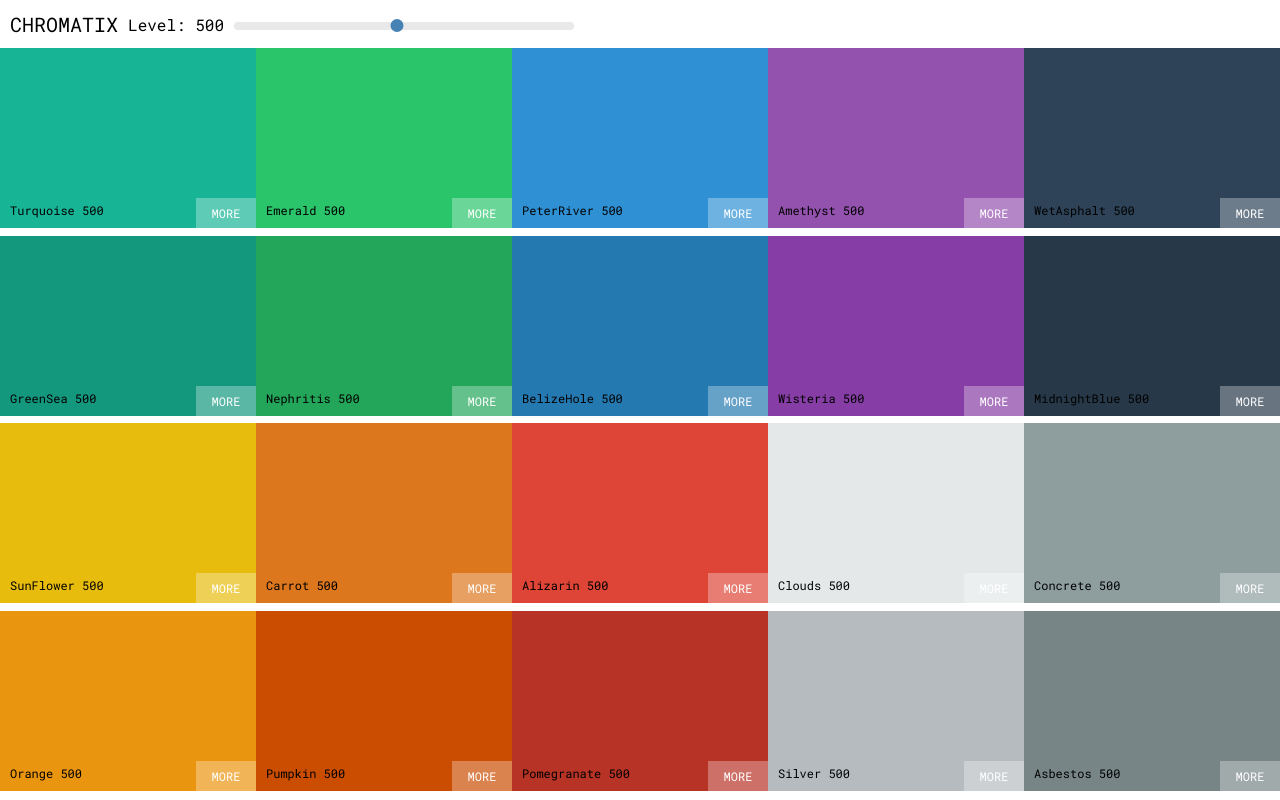
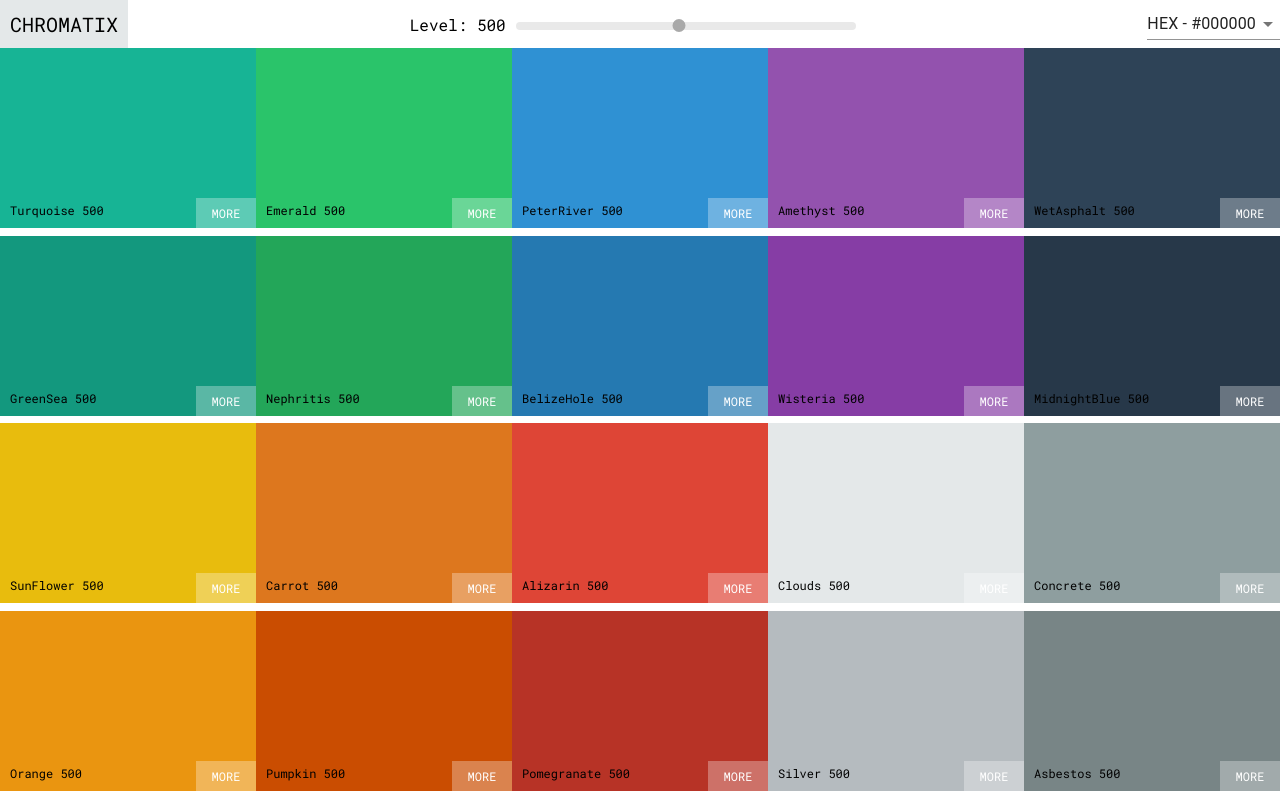
Before and after one commit to Kunstix/Chromatix, a React (Create React App) app: page / in a window 1280 px wide. Built offline with nearby package versions, Linux system fonts and the light colour scheme.

Commit message:
snackbar

```diff
--- a/package.json
+++ b/package.json
@@ -3,6 +3,8 @@
   "version": "0.1.0",
   "private": true,
   "dependencies": {
+    "@material-ui/core": "^4.10.0",
+    "@material-ui/icons": "^4.9.1",
     "@testing-library/jest-dom": "^4.2.4",
     "@testing-library/react": "^9.3.2",
     "@testing-library/user-event": "^7.1.2",
--- a/src/components/colors/Palette.jsx
+++ b/src/components/colors/Palette.jsx
@@ -4,18 +4,21 @@ import ColorBox from './ColorBox';
 import './Palette.css';
 
 class Palette extends Component {
-  state = { level: 500 };
+  state = { level: 500, format: 'hex' };
 
   changeColorLevel(level) {
     this.setState({ level });
   }
 
+  changeFormat(format) {
+    this.setState({ format });
+  }
+
   render() {
     const { colors } = this.props.palette;
-    const { level } = this.state;
-
+    const { level, format } = this.state;
     const colorBoxes = colors[level].map(color => (
-      <ColorBox key={color.name} name={color.name} bg={color.hex} />
+      <ColorBox key={color.name} name={color.name} bg={color[format]} />
     ));
 
     return (
@@ -23,6 +26,7 @@ class Palette extends Component {
         <Navbar
           level={level}
           changeLevel={level => this.changeColorLevel(level)}
+          changeFormat={format => this.changeFormat(format)}
         />
         <div className='Palette-colors'>{colorBoxes}</div>
       </div>
--- a/src/components/nav/Navbar.css
+++ b/src/components/nav/Navbar.css
@@ -3,7 +3,7 @@
 .Navbar {
   display: flex;
   align-items: center;
-  justify-content: flex-start;
+  justify-content: space-between;
   height: 6vh;
   font-family: 'Roboto Mono', sans-serif;
 }
@@ -11,6 +11,7 @@
 .logo {
   display: flex;
   align-items: center;
+  background-color: #e4e8e9;
   height: 100%;
   padding: 0 10px;
   font-family: 'Roboto Mono', sans-serif;
@@ -45,7 +46,11 @@
   height: 13px;
   margin-left: -7px;
   margin-top: -3px;
-  background-color: steelblue;
-  border: 2px solid steelblue;
+  background-color: darkgrey;
+  border: 2px solid darkgrey;
   outline: none;
 }
+
+.select-container {
+  font-size: 15px;
+}
--- a/src/components/nav/Navbar.jsx
+++ b/src/components/nav/Navbar.jsx
@@ -1,11 +1,29 @@
 import React, { Component } from 'react';
 import Slider from 'rc-slider';
+import Select from '@material-ui/core/Select';
+import MenuItem from '@material-ui/core/MenuItem';
+import Snackbar from '@material-ui/core/Snackbar';
+import IconButton from '@material-ui/core/IconButton';
+import CloseIcon from '@material-ui/icons/Close';
 import 'rc-slider/assets/index.css';
 import './Navbar.css';
 
 class Navbar extends Component {
+  state = { format: 'hex', open: false };
+
+  changeFormat(event) {
+    this.setState({ format: event.target.value });
+    this.props.changeFormat(event.target.value);
+    this.setState({ open: true });
+  }
+
+  closeSnackbar() {
+    this.setState({ open: false });
+  }
+
   render() {
     const { level, changeLevel } = this.props;
+    const { format, open } = this.state;
     return (
       <header className='Navbar'>
         <div className='logo'>
@@ -23,6 +41,31 @@ class Navbar extends Component {
             />
           </div>
         </div>
+        <div className='select-container'>
+          <Select value={format} onChange={event => this.changeFormat(event)}>
+            <MenuItem value='hex'>HEX - #000000</MenuItem>
+            <MenuItem value='rgb'>RGB - rgb(0, 0, 0, 0)</MenuItem>
+            <MenuItem value='rgba'>RGBA - rgba(0, 0, 0, 0, 1.0)</MenuItem>
+          </Select>
+        </div>
+        <Snackbar
+          anchorOrigin={{ vertical: 'bottom', horizontal: 'left' }}
+          open={open}
+          autoHideDuration={3000}
+          message={<span id='message-id'>Format Changed!</span>}
+          ContentProps={{ 'aria-describedby': 'message-id' }}
+          onClose={() => this.closeSnackbar()}
+          action={[
+            <IconButton
+              onClick={() => this.closeSnackbar()}
+              color='inherit'
+              key='close'
+              aria-label='close'
+            >
+              <CloseIcon />
+            </IconButton>
+          ]}
+        ></Snackbar>
       </header>
     );
   }
--- a/src/helpers/colors.js
+++ b/src/helpers/colors.js
@@ -24,7 +24,7 @@ const generatePalette = basePalette => {
           rgba: chroma(scaleColor)
             .css()
             .replace('rgb', 'rgba')
-            .replace(')', ',1.0')
+            .replace(')', ',1.0)')
         })
       )
   );
```
Also changed, not shown: 1 other file (tests, documents, lock files or other folders).
